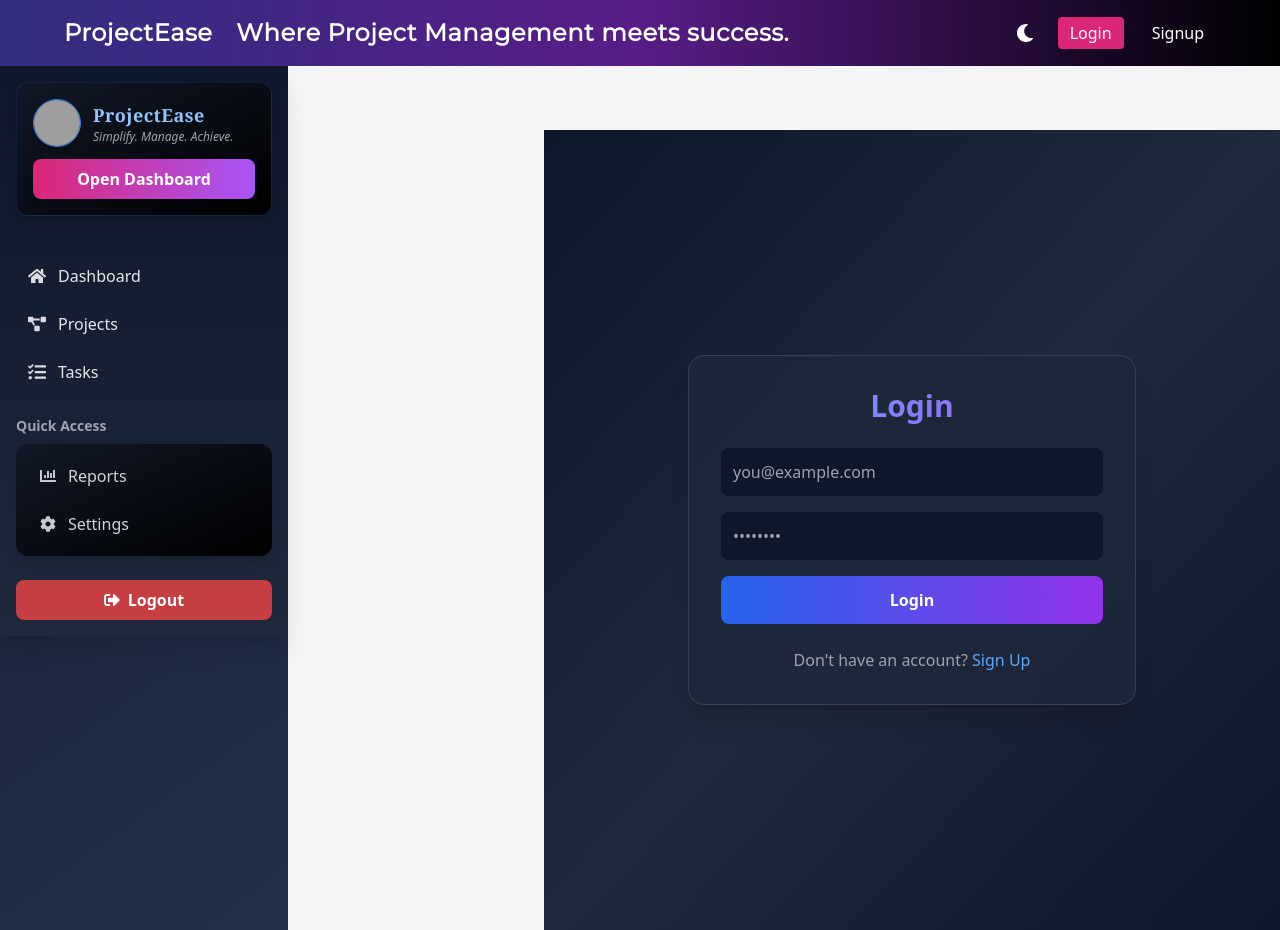
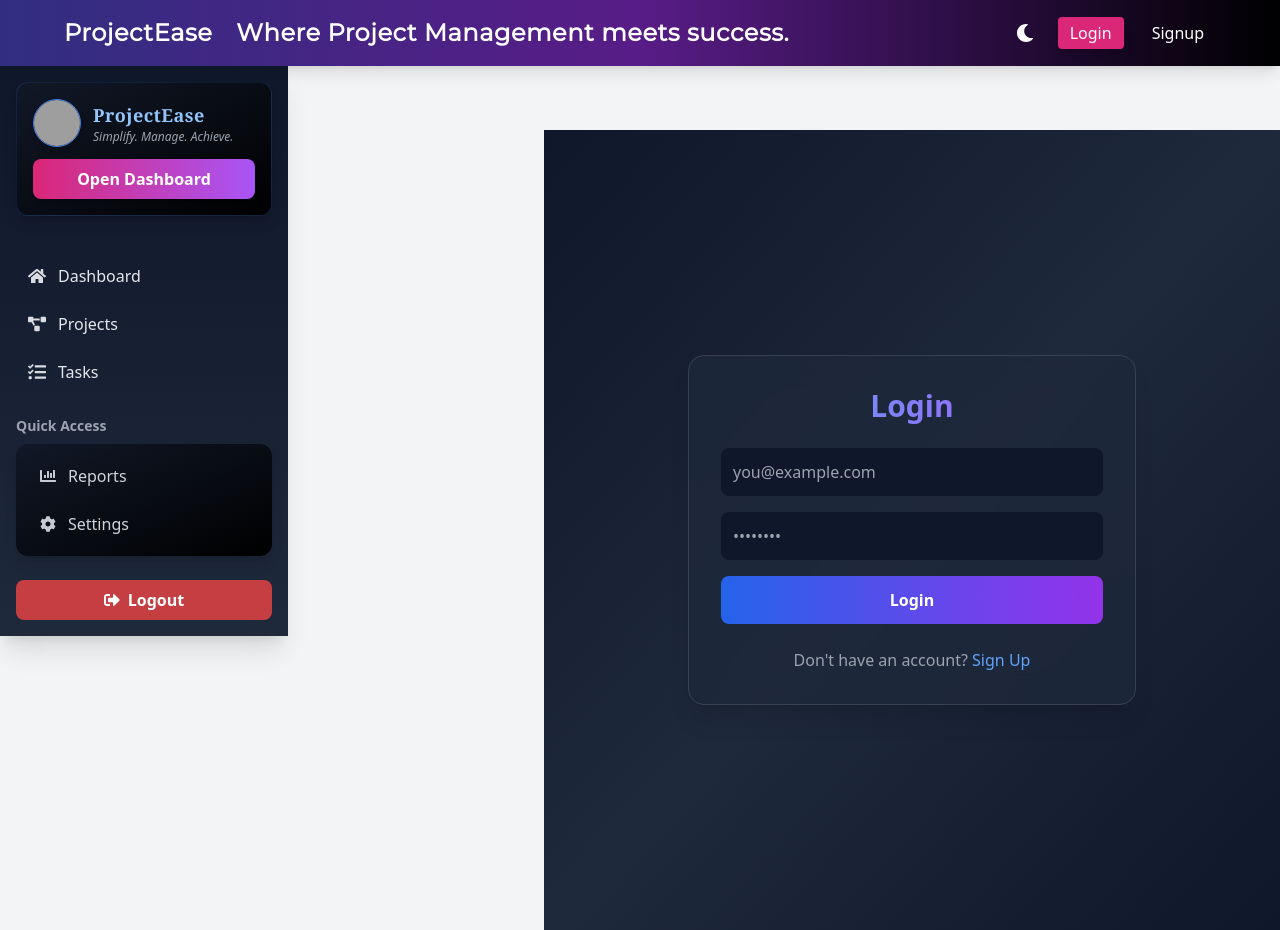
Before and after one commit to parveesahamed/ProjectEase, a React (Vite) app: page /login in a window 1280 px wide. Built offline with nearby package versions, Linux system fonts and the light colour scheme; no server answers; grey boxes are pictures that could not be loaded.

Commit message:
Update App.jsx

```diff
--- a/src/App.jsx
+++ b/src/App.jsx
@@ -1,29 +1,33 @@
 // src/App.jsx
-import React, { useState } from "react";
+import React, { useState, useEffect } from "react";
 import { BrowserRouter as Router, Routes, Route, Navigate } from "react-router-dom";
 
 import Header from "./components/Header.jsx";
 import Sidebar from "./components/Sidebar.jsx";
 import RequireAuth from "./components/RequireAuth.jsx";
 
-// pages (adjust import paths if your files are in a different folder)
 import Login from "./pages/Login.jsx";
 import Signup from "./pages/Signup.jsx";
 import Dashboard from "./pages/Dashboard.jsx";
 
 export default function App() {
   const [isSidebarOpen, setIsSidebarOpen] = useState(false);
-  const toggleSidebar = () => setIsSidebarOpen((s) => !s);
+  const [isLoggedIn, setIsLoggedIn] = useState(false);
+
+  // ✅ Keep login status updated
+  useEffect(() => {
+    const token = localStorage.getItem("token");
+    setIsLoggedIn(!!token);
+  }, []);
+
+  const toggleSidebar = () => setIsSidebarOpen((prev) => !prev);
   const closeSidebar = () => setIsSidebarOpen(false);
-
-  const isLoggedIn = !!localStorage.getItem("token");
 
   return (
     <Router>
-      {/* Header (fixed) */}
+      <div className="flex flex-col min-h-screen bg-[#f3f4f6]">
         <Header toggleSidebar={toggleSidebar} isSidebarOpen={isSidebarOpen} />
 
-      {/* Dark overlay when mobile sidebar open */}
         {isSidebarOpen && (
           <div
             className="fixed inset-0 bg-black/50 z-40 md:hidden"
@@ -32,13 +36,15 @@ export default function App() {
           />
         )}
 
-      <div className="flex">
-        {/* Sidebar: controlled by isSidebarOpen */}
+        <div className="flex flex-1">
           <Sidebar isOpen={isSidebarOpen} onClose={closeSidebar} />
 
-        {/* Main content — add top padding so header doesn't overlap */}
-        <main className="flex-1 min-h-screen pt-16 transition-all duration-300 md:pl-64 bg-[#f3f4f6]">
+          <main
+            className="flex-1 pt-16 transition-all duration-300 md:pl-64"
+            style={{ minHeight: "calc(100vh - 4rem)" }}
+          >
             <Routes>
+              {/* Protected Dashboard */}
               <Route
                 path="/dashboard"
                 element={
@@ -48,13 +54,25 @@ export default function App() {
                 }
               />
 
-            <Route path="/login" element={isLoggedIn ? <Navigate to="/dashboard" /> : <Login />} />
-            <Route path="/signup" element={isLoggedIn ? <Navigate to="/dashboard" /> : <Signup />} />
+              {/* Login */}
+              <Route
+                path="/login"
+                element={
+                  isLoggedIn
+                    ? <Navigate to="/dashboard" replace />
+                    : <Login />
+                }
+              />
 
+              {/* Signup - ✅ Removed redirect for testing */}
+              <Route path="/signup" element={<Signup />} />
+
+              {/* Default */}
               <Route path="*" element={<Navigate to="/login" replace />} />
             </Routes>
           </main>
         </div>
+      </div>
     </Router>
   );
 }
```
Lines whose indentation alone changed are shown as unchanged.
